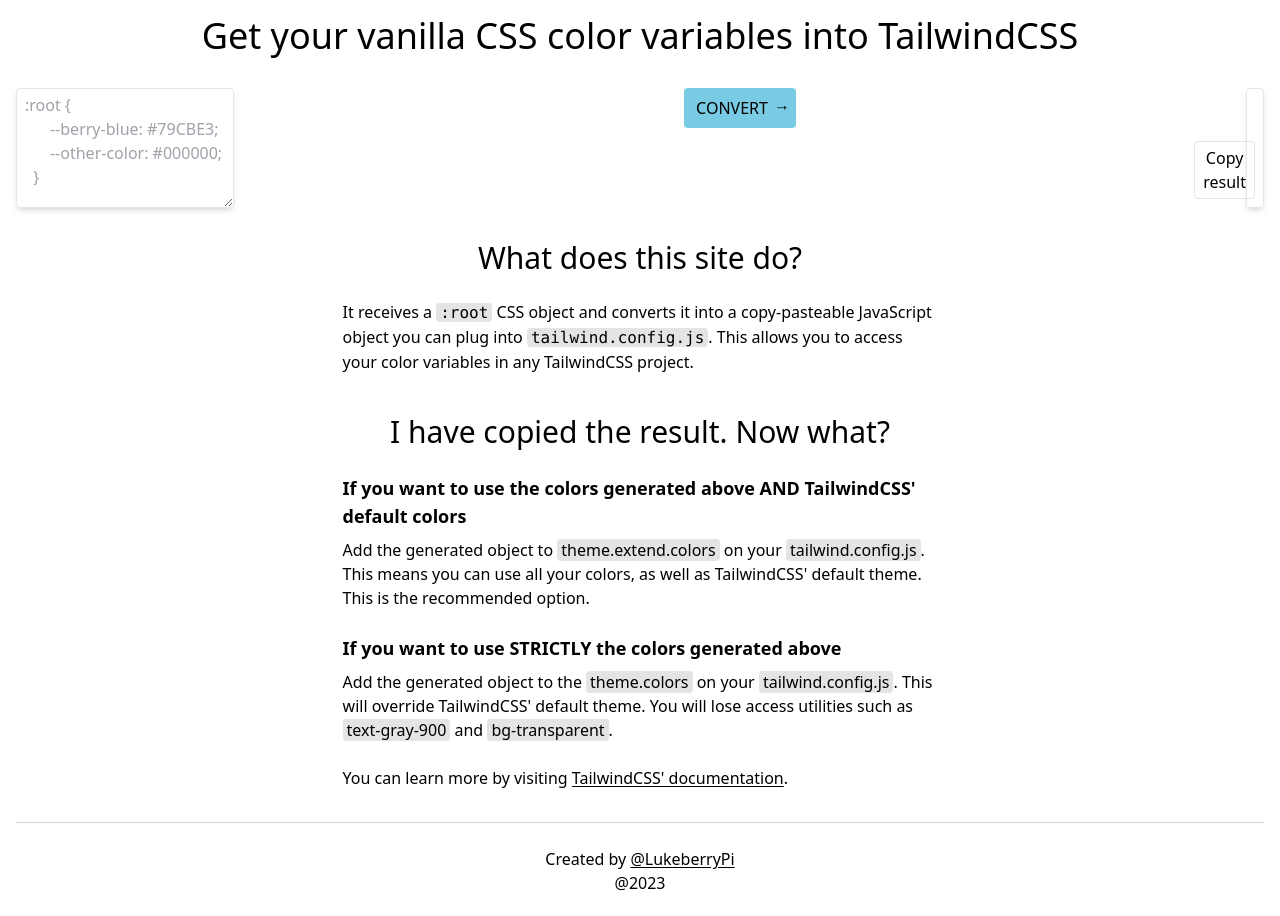
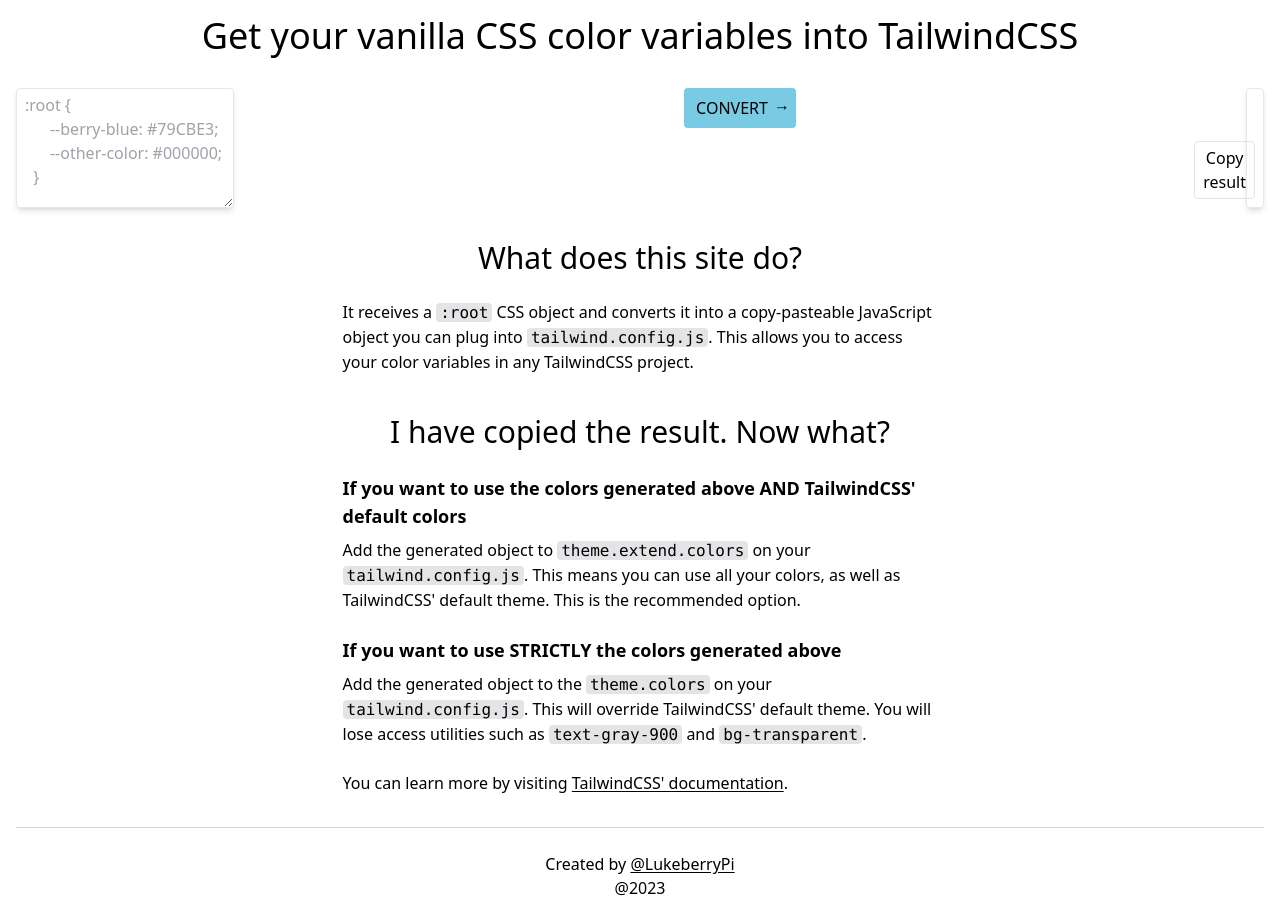
Before and after one commit to LukeberryPi/css-colors-to-tailwind, a Next.js app: page / in a window 1280 px wide. Built offline with nearby package versions, Linux system fonts and the light colour scheme.

Commit message:
fix span fonts

```diff
--- a/src/app/page.js
+++ b/src/app/page.js
@@ -58,11 +58,11 @@
             </p>
             <p>
               Add the generated object to{" "}
-              <span className="rounded bg-zinc-200 px-1">
+              <span className="rounded bg-zinc-200 px-1 font-mono">
                 theme.extend.colors
               </span>{" "}
               on your{" "}
-              <span className="rounded bg-zinc-200 px-1">
+              <span className="rounded bg-zinc-200 px-1 font-mono">
                 tailwind.config.js
               </span>
               . This means you can use all your colors, as well as
@@ -75,16 +75,16 @@
             </p>
             <p>
               Add the generated object to the{" "}
-              <span className="rounded bg-zinc-200 px-1">theme.colors</span> on
+              <span className="rounded bg-zinc-200 px-1 font-mono">theme.colors</span> on
               your{" "}
-              <span className="rounded bg-zinc-200 px-1">
+              <span className="rounded bg-zinc-200 px-1 font-mono">
                 tailwind.config.js
               </span>
               . This will override TailwindCSS&apos; default theme. You will
               lose access utilities such as{" "}
-              <span className="rounded bg-zinc-200 px-1">text-gray-900</span>{" "}
+              <span className="rounded bg-zinc-200 px-1 font-mono">text-gray-900</span>{" "}
               and{" "}
-              <span className="rounded bg-zinc-200 px-1">bg-transparent</span>.
+              <span className="rounded bg-zinc-200 px-1 font-mono">bg-transparent</span>.
             </p>
           </section>
           <p>
```
